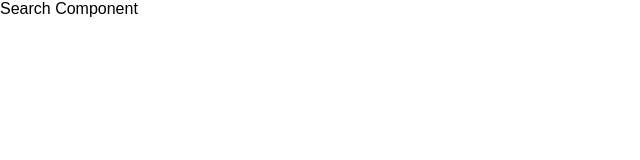
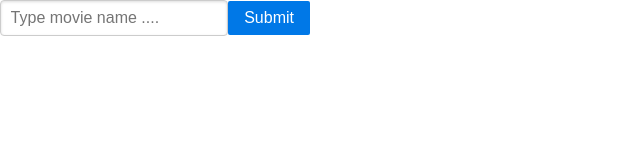
Before and after one commit to kmlprtsng/react-omdb, a React app: page / in a window 1280 px wide. Shown: the whole page, without its empty margins (0-640 px from the left). Built offline with nearby package versions, Linux system fonts and the light colour scheme.

Commit message:
create simple search form

```diff
--- a/package.json
+++ b/package.json
@@ -3,9 +3,13 @@
   "version": "0.1.0",
   "private": true,
   "dependencies": {
+    "axios": "^0.17.1",
     "react": "^16.2.0",
     "react-dom": "^16.2.0",
-    "react-scripts": "1.0.17"
+    "react-redux": "^5.0.6",
+    "react-scripts": "1.0.17",
+    "redux": "^3.7.2",
+    "redux-form": "^7.2.0"
   },
   "scripts": {
     "start": "react-scripts start",
--- a/public/index.html
+++ b/public/index.html
@@ -10,6 +10,7 @@
     -->
     <link rel="manifest" href="%PUBLIC_URL%/manifest.json">
     <link rel="shortcut icon" href="%PUBLIC_URL%/favicon.ico">
+    <link rel="stylesheet" href="https://unpkg.com/purecss@1.0.0/build/pure-min.css" integrity="sha384-nn4HPE8lTHyVtfCBi5yW9d20FjT8BJwUXyWZT9InLYax14RDjBj46LmSztkmNP9w" crossorigin="anonymous">
     <!--
       Notice the use of %PUBLIC_URL% in the tags above.
       It will be replaced with the URL of the `public` folder during the build.
--- /dev/null
+++ b/src/actions/types.js
@@ -0,0 +1 @@
+export const FETCH_MOVIES = "fetch_movies";
--- a/src/components/Search.js
+++ b/src/components/Search.js
@@ -1,5 +1,12 @@
 import React from "react";
 
 export default () => {
-  return <div>Search Component</div>;
+  return (
+    <form class="pure-form">
+      <input type="text" placeholder="Type movie name ...." />
+      <button type="submit" class="pure-button pure-button-primary">
+        Submit
+      </button>
+    </form>
+  );
 };
```
Also changed, not shown: src/actions/index.js (added), 1 other file.
